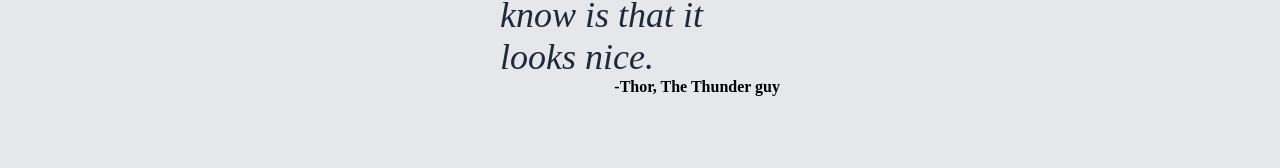
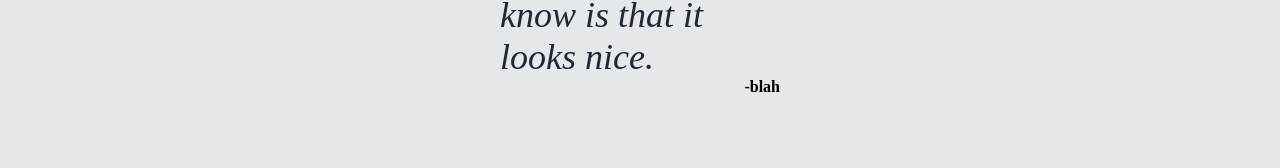
Before and after one commit to Nagehh/Landing-page, a plain HTML site: page index.html in a window 1280 px wide. Shown: the part 1626-1794 px from the top of the page. Drawn offline with Linux system fonts and the light colour scheme.

Commit message:
Update testimonial author from 'Thor' to 'blah'

```diff
--- a/index.html
+++ b/index.html
@@ -53,7 +53,7 @@
         <div class="content-two">
           <p class="para-content-two">This is an inspiring quote, or testimonial from a customer. Maybe it's just filling up space, or maybe people will actually read it. Who knows? All
             I know is that it looks nice.</p>
-          <p class="para-content-end">-Thor, The Thunder guy</p>
+          <p class="para-content-end">-blah</p>
         </div>
         <div class="content-three">
           <div class="cta">
```
